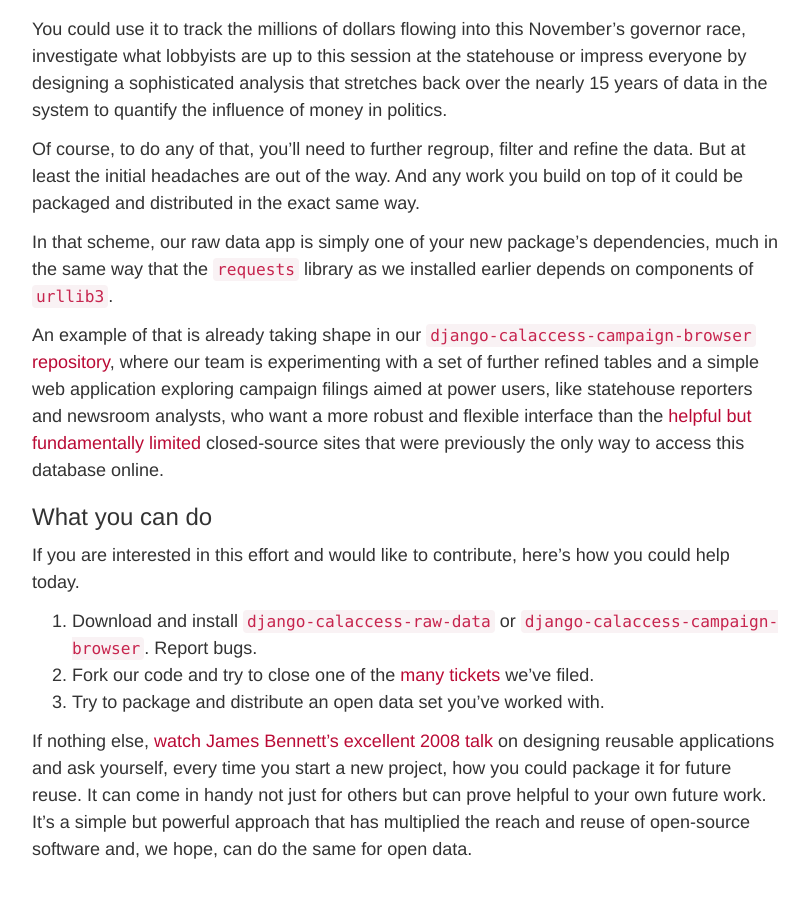
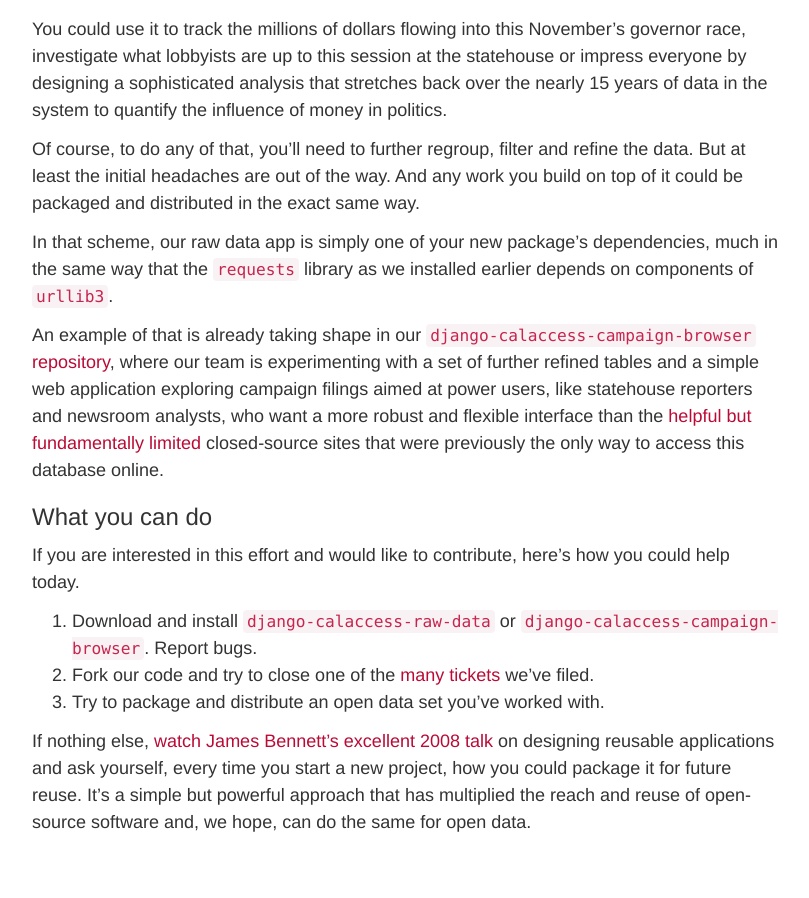
Before and after one commit to palewire/californiacivicdata.org, a Jekyll site: the page built from _posts/2015-01-01-pluggable-data.markdown, in a window 1280 px wide and 900 px high, scrolled down 3580 px. Shown: the whole window, without its empty margins (38-847 px from the left). Built offline with Jekyll 4.4.1, drawn with Linux system fonts in a browser that asks for light colours; after the commit the page ends 4453 px from its top, so only the background shows below that.

Commit message:
Updated 2015-01-01-pluggable-data.markdown

```diff
--- a/_posts/2015-01-01-pluggable-data.markdown
+++ b/_posts/2015-01-01-pluggable-data.markdown
@@ -134,4 +134,4 @@
 2. Fork our code and try to close one of the [many](https://github.com/california-civic-data-coalition/django-calaccess-raw-data/issues) [tickets](https://github.com/california-civic-data-coalition/django-calaccess-campaign-browser/issues) we've filed.
 3. Try to package and distribute an open data set you've worked with.
 
-If nothing else, [watch James Bennett's excellent 2008 talk](https://www.youtube.com/watch?v=A-S0tqpPga4) on designing reusable applications and ask yourself, every time you start a new project, how you could package it for future reuse. It can come in handy not just for others but can prove helpful to your own future work. It's a simple but powerful approach that has multiplied the reach and reuse of open-source software and, we hope, can do the same for open data.
+If nothing else, [watch James Bennett's excellent 2008 talk](https://www.youtube.com/watch?v=A-S0tqpPga4) on designing reusable applications and ask yourself, every time you start a new project, how you could package it for future reuse. It's a simple but powerful approach that has multiplied the reach and reuse of open-source software and, we hope, can do the same for open data.
```
